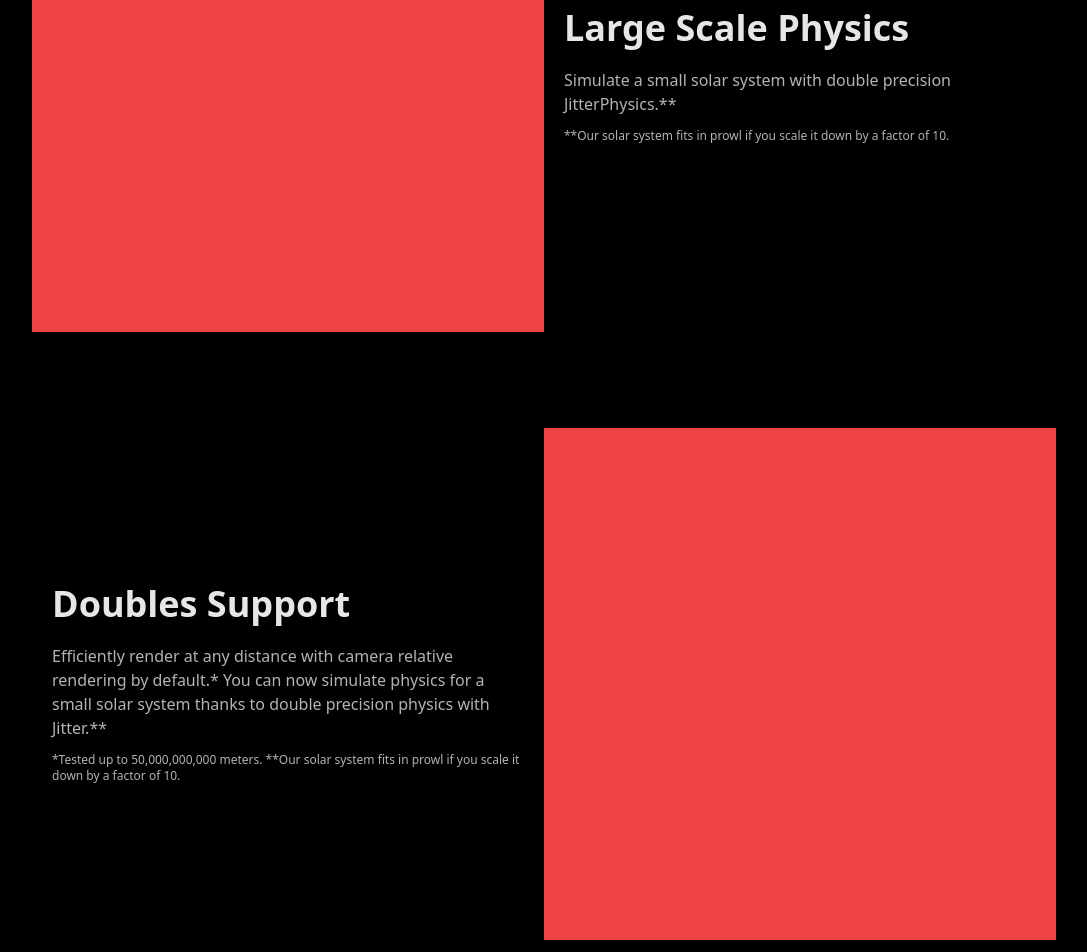
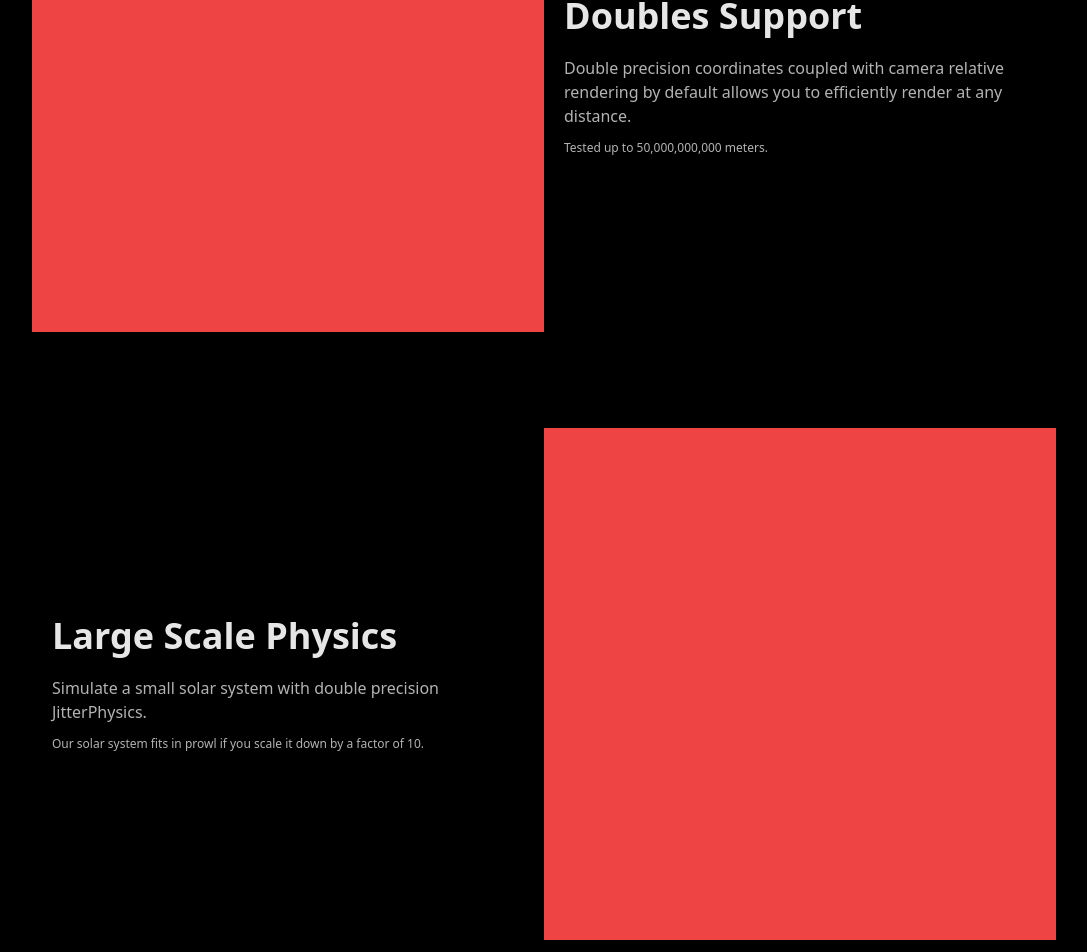
Before and after one commit to PaperPrototype/Prowl.Website, a SvelteKit app: page / in a window 1280 px wide. Shown: the part 1588-2540 px from the top of the page, without its empty margins (96-1183 px from the left). Built offline with nearby package versions, Linux system fonts and the light colour scheme.

Commit message:
added more features

```diff
--- a/src/routes/+page.svelte
+++ b/src/routes/+page.svelte
@@ -5,7 +5,7 @@
 </script>
 
 <svelte:head>
-  <title>Prowl Engine</title>
+  <title>Prowl Game Engine</title>
   <meta name="title" content="Prowl Game Engine" />
   <meta name="description" content="An open-source Unity-like game engine" />
   <meta name="image" content="/landing.png" />
@@ -68,59 +68,75 @@
   <NewGrid />
 </div>
 
+<!-- FEATURES -->
 <div class="flex flex-col gap-24">
+  <!-- feature -->
   <div class="w-screen grid grid-cols-2 container mx-auto max-w-5xl">
+    <div class="p-5 my-auto">
+      <h2 class="text-4xl font-semibold pb-5">Unity Scripting API</h2>
+      <div class="flex flex-col gap-3">
+        <p class="text-white/70">
+          Featuring a familiar Unity scripting API and workflow, making the
+          transition easy.
+        </p>
+      </div>
+    </div>
+    <div class="aspect-square bg-red-500 w-[32rem]"></div>
+  </div>
+
+  <!-- feature -->
+  <div class="w-screen grid grid-cols-2 container mx-auto max-w-5xl">
+    <div class="aspect-square bg-red-500 w-[32rem]"></div>
     <div class="p-5 my-auto">
       <h2 class="text-4xl font-semibold pb-5">Doubles Support</h2>
       <div class="flex flex-col gap-3">
         <p class="text-white/70">
-          Efficiently render at any distance with camera relative rendering by
-          default.*
+          Double precision coordinates coupled with camera relative rendering by
+          default allows you to efficiently render at any distance.
         </p>
         <span class="text-white/70 text-xs"
-          >*Tested up to 50,000,000,000 meters.</span
+          >Tested up to 50,000,000,000 meters.</span
+        >
+      </div>
+    </div>
+  </div>
+
+  <!-- feature -->
+  <div class="w-screen grid grid-cols-2 container mx-auto max-w-5xl">
+    <div class="p-5 my-auto">
+      <h2 class="text-4xl font-semibold pb-5">Large Scale Physics</h2>
+      <div class="flex flex-col gap-3">
+        <p class="text-white/70">
+          Simulate a small solar system with double precision JitterPhysics.
+        </p>
+        <span class="text-white/70 text-xs"
+          >Our solar system fits in prowl if you scale it down by a factor of
+          10.</span
         >
       </div>
     </div>
     <div class="aspect-square bg-red-500 w-[32rem]"></div>
   </div>
 
+  <!-- feature -->
   <div class="w-screen grid grid-cols-2 container mx-auto max-w-5xl">
     <div class="aspect-square bg-red-500 w-[32rem]"></div>
     <div class="p-5 my-auto">
       <h2 class="text-4xl font-semibold pb-5">Large Scale Physics</h2>
       <div class="flex flex-col gap-3">
         <p class="text-white/70">
-          Simulate a small solar system with double precision JitterPhysics.**
+          Simulate a small solar system with double precision JitterPhysics!
         </p>
         <span class="text-white/70 text-xs"
-          >**Our solar system fits in prowl if you scale it down by a factor of
+          >Our solar system fits in prowl if you scale it down by a factor of
           10.</span
         >
       </div>
     </div>
   </div>
-
-  <div class="w-screen grid grid-cols-2 container mx-auto max-w-5xl">
-    <div class="p-5 my-auto">
-      <h2 class="text-4xl font-semibold pb-5">Doubles Support</h2>
-      <div class="flex flex-col gap-3">
-        <p class="text-white/70">
-          Efficiently render at any distance with camera relative rendering by
-          default.* You can now simulate physics for a small solar system thanks
-          to double precision physics with Jitter.**
-        </p>
-        <span class="text-white/70 text-xs"
-          >*Tested up to 50,000,000,000 meters. **Our solar system fits in prowl
-          if you scale it down by a factor of 10.</span
-        >
-      </div>
-    </div>
-    <div class="aspect-square bg-red-500 w-[32rem]"></div>
-  </div>
 </div>
 
 <div class="p-10 text-center text-xs">
-  <p class="text-white/50">Released under the MIT License</p>
+  <p class="text-white/50">Engine released under the MIT License</p>
   <p class="text-white/50">Copyright © 2022-present</p>
 </div>
```
